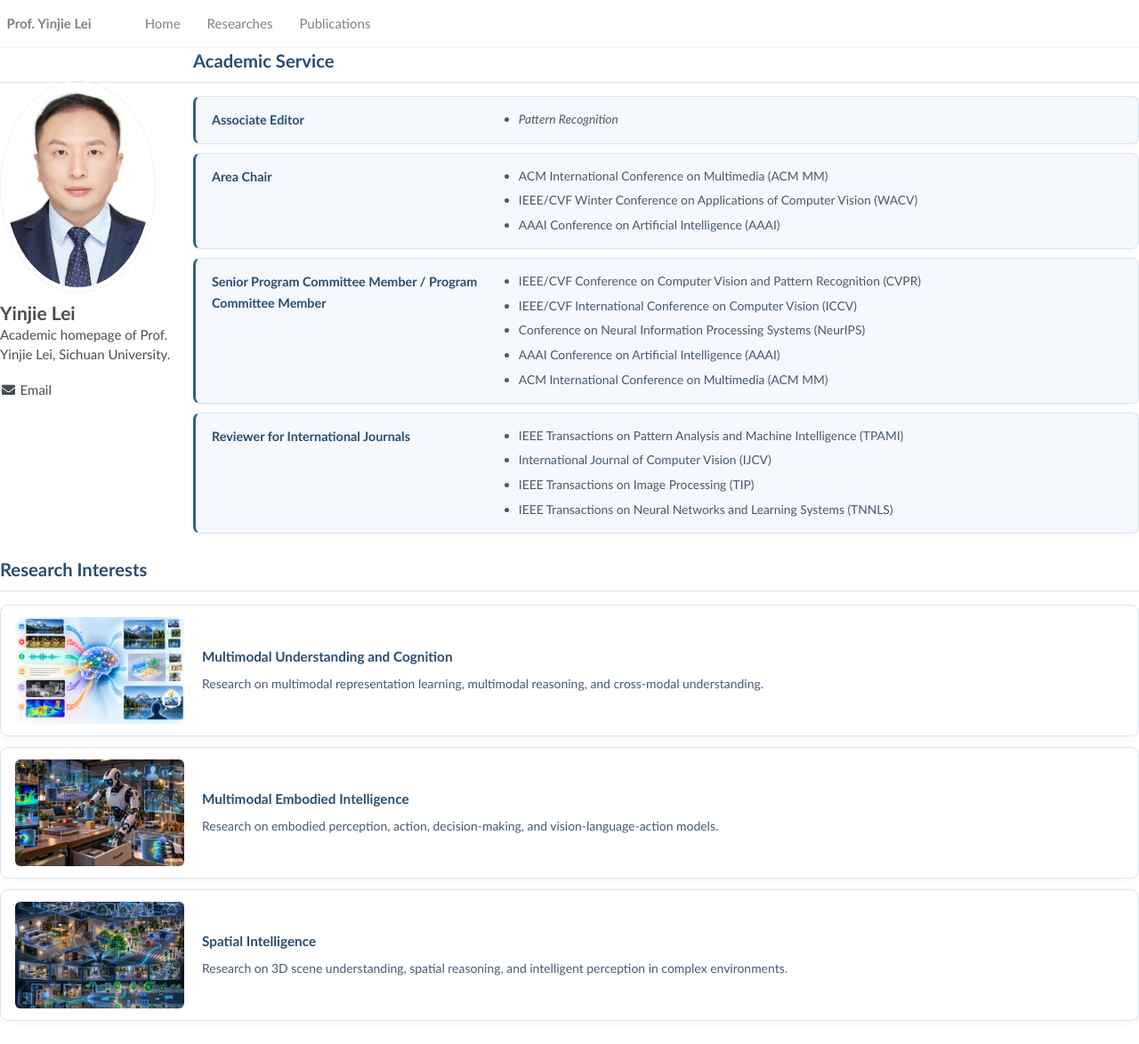
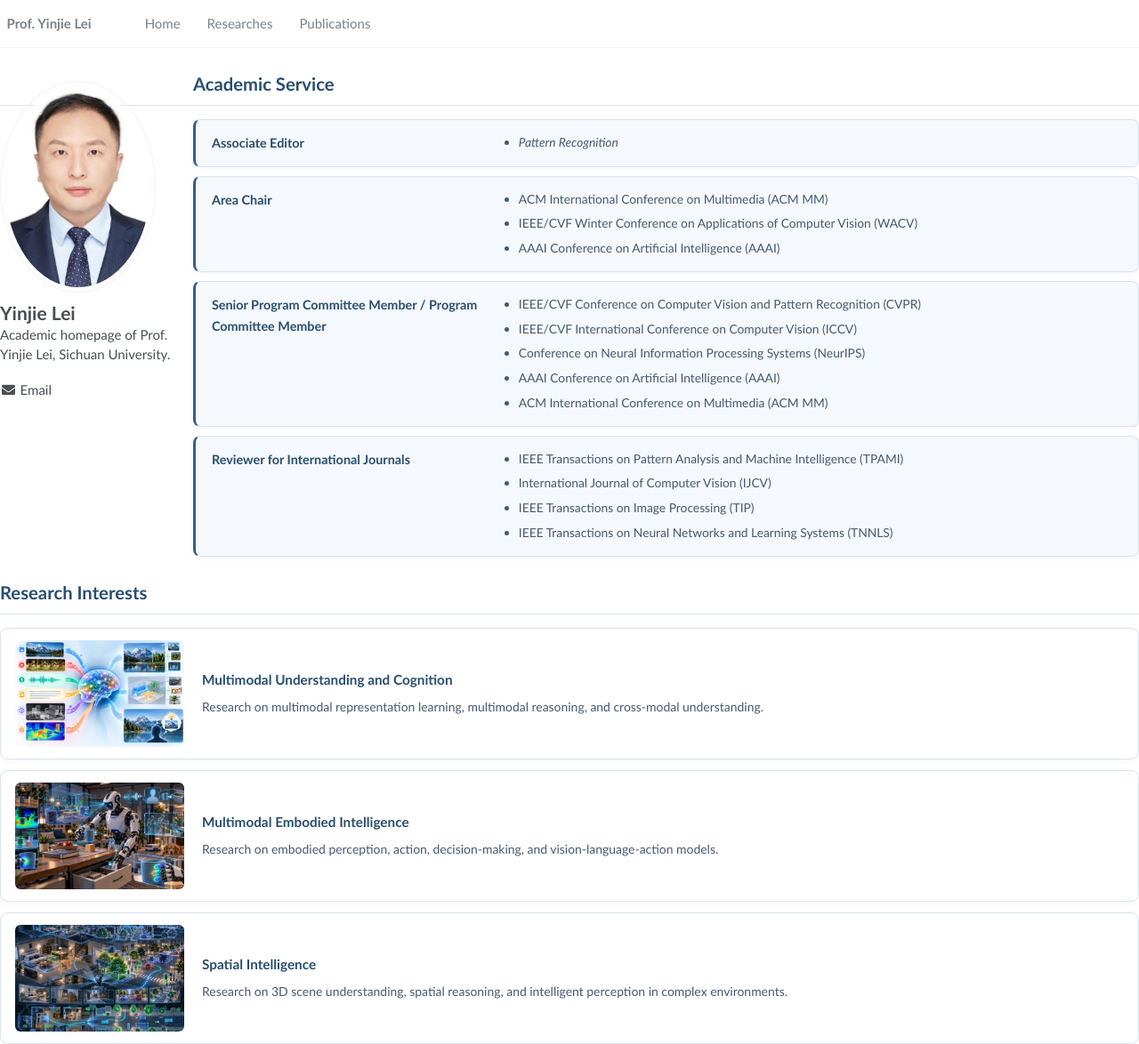
Before and after one commit to leolyj/leolyj.github.io, a Jekyll site: the page built from _pages/research.md, in a window 1280 px wide and 1174 px high. Shown: the whole window at 89% size. Built offline with Jekyll 4.4.1, drawn with Linux system fonts in a browser that asks for light colours.

Commit message:
Refine research page layout

```diff
--- a/_sass/_page.scss
+++ b/_sass/_page.scss
@@ -22,7 +22,8 @@
   border-bottom: 1px solid var(--research-border);
 }
 
-.research-page h2:first-child {
+.research-page .service-grid,
+.research-page .interest-list {
   margin-top: 0;
 }
 
```
